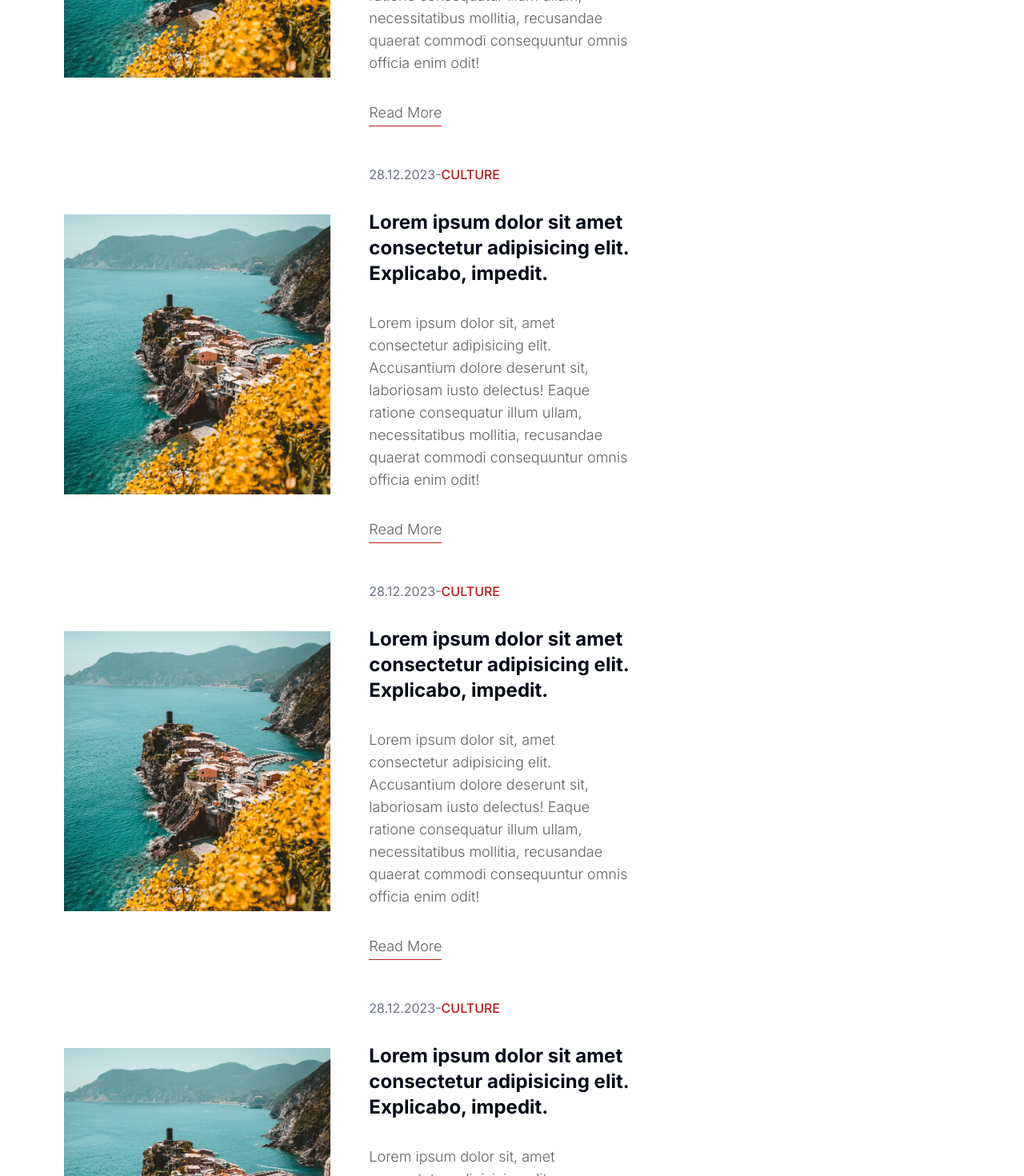
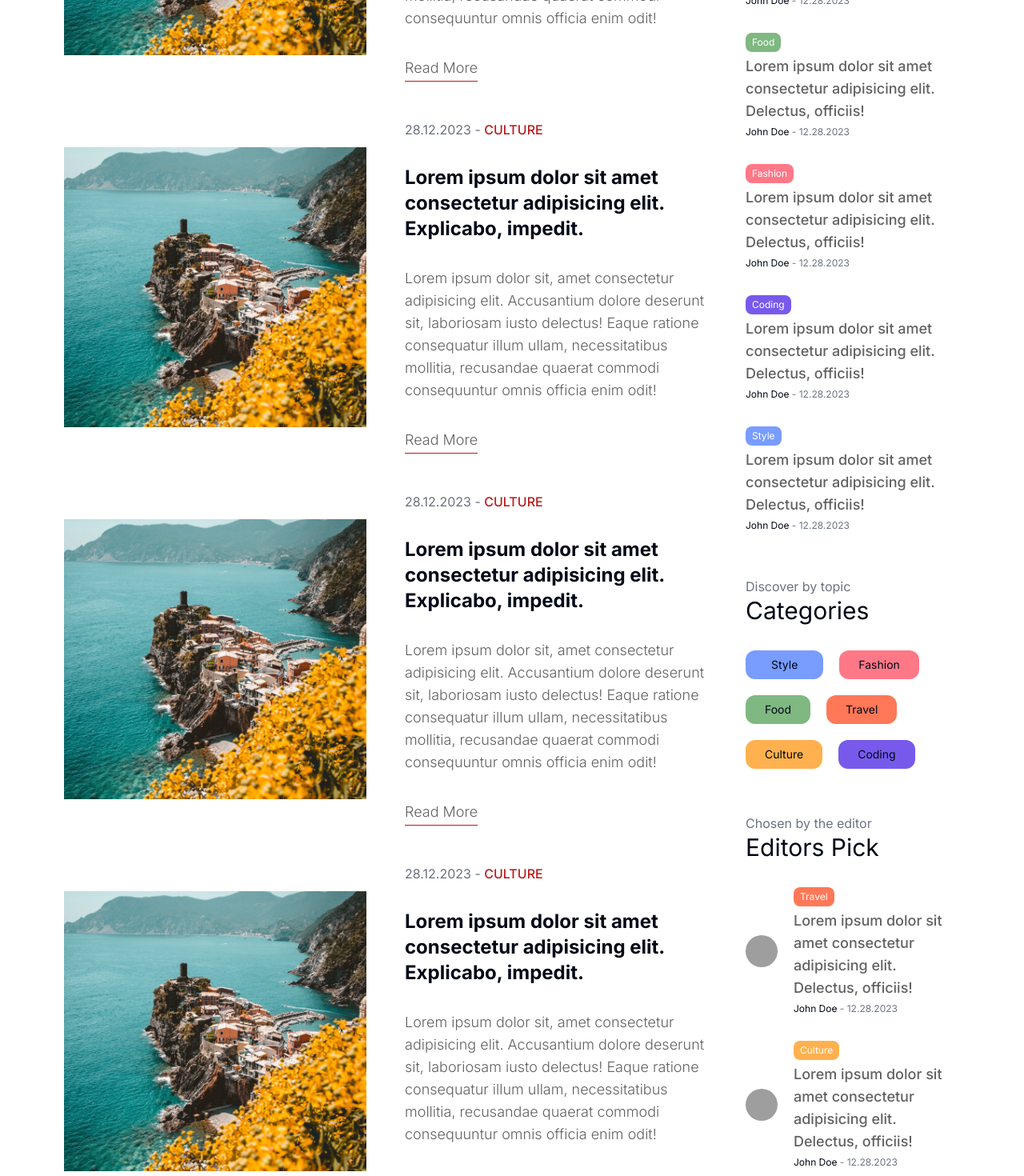
Before and after one commit to iitzrohan/BlogHub, a Next.js app: page / in a window 1280 px wide. Shown: the part 1603-3073 px from the top of the page at 80% size. Built offline with nearby package versions, Linux system fonts and the light colour scheme; grey boxes are pictures that could not be loaded.

Commit message:
Add side menu component design

```diff
--- a/components/Card.tsx
+++ b/components/Card.tsx
@@ -20,7 +20,7 @@ const Card = () => {
         {/* Detail */}
         <div>
           {/* Date */}
-          <span className="text-gray-500">28.12.2023-</span>
+          <span className="text-gray-500">28.12.2023 - </span>
           {/* Category */}
           <span className="text-red-700 font-medium">CULTURE</span>
         </div>
--- a/components/CardList.tsx
+++ b/components/CardList.tsx
@@ -1,12 +1,11 @@
 import React from "react";
 import Pagination from "./Pagination";
-import Image from "next/image";
 import Card from "./Card";
 
 const CardList = () => {
   return (
     // Container
-    <div className="w-2/3">
+    <div className="w-3/4">
       {/* Title */}
       <h1 className="my-12 font-bold">Recent Posts</h1>
       {/* Posts */}
--- a/components/Menu.tsx
+++ b/components/Menu.tsx
@@ -1,7 +1,29 @@
 import React from "react";
+import MenuPosts from "./MenuPosts";
+import MenuCategories from "./MenuCategories";
 
 const Menu = () => {
-  return <div className="w-1/3">Menu</div>;
+  return (
+    <div className="w-1/4 mt-14">
+      {/* Subtitle */}
+      <h2 className="text-gray-500 text-base font-normal">{"What's hot"}</h2>
+      {/* Title */}
+      <h1 className="text-3xl">Most Popular</h1>
+      <MenuPosts withImage={false} />
+      {/* Subtitle */}
+      <h2 className="text-gray-500 text-base font-normal">Discover by topic</h2>
+      {/* Title */}
+      <h1 className="text-3xl">Categories</h1>
+      <MenuCategories />
+      {/* Subtitle */}
+      <h2 className="text-gray-500 text-base font-normal">
+        Chosen by the editor
+      </h2>
+      {/* Title */}
+      <h1 className="text-3xl">Editors Pick</h1>
+      <MenuPosts withImage={true} />
+    </div>
+  );
 };
 
 export default Menu;
--- /dev/null
+++ b/components/MenuCategories.tsx
@@ -0,0 +1,33 @@
+import Link from "next/link";
+import React from "react";
+
+const MenuCategories = () => {
+  return (
+    // CategoryList
+    <div className="mt-8 mb-14 flex flex-wrap gap-5">
+      <Link
+        href="/blog?cat=style"
+        className="py-2 px-8 rounded-xl text-sm bg-[#789cff]"
+      >
+        Style
+      </Link>
+      <Link href="/blog" className="py-2 px-6 rounded-xl text-sm bg-[#ff7887]">
+        Fashion
+      </Link>
+      <Link href="/blog" className="py-2 px-6 rounded-xl text-sm bg-[#7fb881]">
+        Food
+      </Link>
+      <Link href="/blog" className="py-2 px-6 rounded-xl text-sm bg-[#ff7857]">
+        Travel
+      </Link>
+      <Link href="/blog" className="py-2 px-6 rounded-xl text-sm bg-[#ffb14f]">
+        Culture
+      </Link>
+      <Link href="/blog" className="py-2 px-6 rounded-xl text-sm bg-[#775aec]">
+        Coding
+      </Link>
+    </div>
+  );
+};
+
+export default MenuCategories;
--- /dev/null
+++ b/components/MenuPosts.tsx
@@ -0,0 +1,192 @@
+import React, { useState } from "react";
+import { Avatar, AvatarFallback, AvatarImage } from "./ui/avatar";
+import Link from "next/link";
+
+type MenuPostsProps = {
+  withImage: boolean;
+};
+
+const MenuPosts = ({ withImage }: MenuPostsProps) => {
+  return (
+    // Items
+    <div className="flex flex-col gap-8 mt-8 mb-14">
+      {/* Item */}
+      <Link href="/" className="flex items-center gap-5">
+        {/* Image Container */}
+        {withImage && (
+          <Avatar>
+            <AvatarImage src="https://github.com/shadcn.png" />
+            <AvatarFallback>CN</AvatarFallback>
+          </Avatar>
+        )}
+
+        {/* Text Container */}
+        <div className="flex flex-col gap-1">
+          {/* Post Category */}
+          <span className="py-1 px-2 rounded-lg text-xs text-white bg-[#ff7857] w-max">
+            Travel
+          </span>
+          {/* Post Title */}
+          <h3 className="text-lg font-medium text-[#626262]">
+            Lorem ipsum dolor sit amet consectetur adipisicing elit. Delectus,
+            officiis!
+          </h3>
+          {/* Detail */}
+          <div className="text-xs">
+            {/* Username */}
+            <span>John Doe</span>
+            {/* Date */}
+            <span className="text-gray-500"> - 12.28.2023</span>
+          </div>
+        </div>
+      </Link>
+      <Link href="/" className="flex items-center gap-5">
+        {/* Image Container */}
+        {withImage && (
+          <Avatar>
+            <AvatarImage src="https://github.com/shadcn.png" />
+            <AvatarFallback>CN</AvatarFallback>
+          </Avatar>
+        )}
+
+        {/* Text Container */}
+        <div className="flex flex-col gap-1">
+          {/* Post Category */}
+          <span className="py-1 px-2 rounded-lg text-xs text-white bg-[#ffb14f] w-max">
+            Culture
+          </span>
+          {/* Post Title */}
+          <h3 className="text-lg font-medium text-[#626262]">
+            Lorem ipsum dolor sit amet consectetur adipisicing elit. Delectus,
+            officiis!
+          </h3>
+          {/* Detail */}
+          <div className="text-xs">
+            {/* Username */}
+            <span>John Doe</span>
+            {/* Date */}
+            <span className="text-gray-500"> - 12.28.2023</span>
+          </div>
+        </div>
+      </Link>
+      <Link href="/" className="flex items-center gap-5">
+        {/* Image Container */}
+        {withImage && (
+          <Avatar>
+            <AvatarImage src="https://github.com/shadcn.png" />
+            <AvatarFallback>CN</AvatarFallback>
+          </Avatar>
+        )}
+
+        {/* Text Container */}
+        <div className="flex flex-col gap-1">
+          {/* Post Category */}
+          <span className="py-1 px-2 rounded-lg text-xs text-white bg-[#7fb881] w-max">
+            Food
+          </span>
+          {/* Post Title */}
+          <h3 className="text-lg font-medium text-[#626262]">
+            Lorem ipsum dolor sit amet consectetur adipisicing elit. Delectus,
+            officiis!
+          </h3>
+          {/* Detail */}
+          <div className="text-xs">
+            {/* Username */}
+            <span>John Doe</span>
+            {/* Date */}
+            <span className="text-gray-500"> - 12.28.2023</span>
+          </div>
+        </div>
+      </Link>
+      <Link href="/" className="flex items-center gap-5">
+        {/* Image Container */}
+        {withImage && (
+          <Avatar>
+            <AvatarImage src="https://github.com/shadcn.png" />
+            <AvatarFallback>CN</AvatarFallback>
+          </Avatar>
+        )}
+
+        {/* Text Container */}
+        <div className="flex flex-col gap-1">
+          {/* Post Category */}
+          <span className="py-1 px-2 rounded-lg text-xs text-white bg-[#ff7887] w-max">
+            Fashion
+          </span>
+          {/* Post Title */}
+          <h3 className="text-lg font-medium text-[#626262]">
+            Lorem ipsum dolor sit amet consectetur adipisicing elit. Delectus,
+            officiis!
+          </h3>
+          {/* Detail */}
+          <div className="text-xs">
+            {/* Username */}
+            <span>John Doe</span>
+            {/* Date */}
+            <span className="text-gray-500"> - 12.28.2023</span>
+          </div>
+        </div>
+      </Link>
+      <Link href="/" className="flex items-center gap-5">
+        {/* Image Container */}
+        {withImage && (
+          <Avatar>
+            <AvatarImage src="https://github.com/shadcn.png" />
+            <AvatarFallback>CN</AvatarFallback>
+          </Avatar>
+        )}
+
+        {/* Text Container */}
+        <div className="flex flex-col gap-1">
+          {/* Post Category */}
+          <span className="py-1 px-2 rounded-lg text-xs text-white bg-[#775aec] w-max">
+            Coding
+          </span>
+          {/* Post Title */}
+          <h3 className="text-lg font-medium text-[#626262]">
+            Lorem ipsum dolor sit amet consectetur adipisicing elit. Delectus,
+            officiis!
+          </h3>
+          {/* Detail */}
+          <div className="text-xs">
+            {/* Username */}
+            <span>John Doe</span>
+            {/* Date */}
+            <span className="text-gray-500"> - 12.28.2023</span>
+          </div>
+        </div>
+      </Link>
+      <Link href="/" className="flex items-center gap-5">
+        {/* Image Container */}
+        {withImage && (
+          <Avatar>
+            <AvatarImage src="https://github.com/shadcn.png" />
+            <AvatarFallback>CN</AvatarFallback>
+          </Avatar>
+        )}
+
+        {/* Text Container */}
+        <div className="flex flex-col gap-1">
+          {/* Post Category */}
+          <span className="py-1 px-2 rounded-lg text-xs text-white bg-[#789cff] w-max">
+            Style
+          </span>
+          {/* Post Title */}
+          <h3 className="text-lg font-medium text-[#626262]">
+            Lorem ipsum dolor sit amet consectetur adipisicing elit. Delectus,
+            officiis!
+          </h3>
+          {/* Detail */}
+          <div className="text-xs">
+            {/* Username */}
+            <span>John Doe</span>
+            {/* Date */}
+            <span className="text-gray-500"> - 12.28.2023</span>
+          </div>
+        </div>
+      </Link>
+    </div>
+  );
+};
+
+export default MenuPosts;
```
